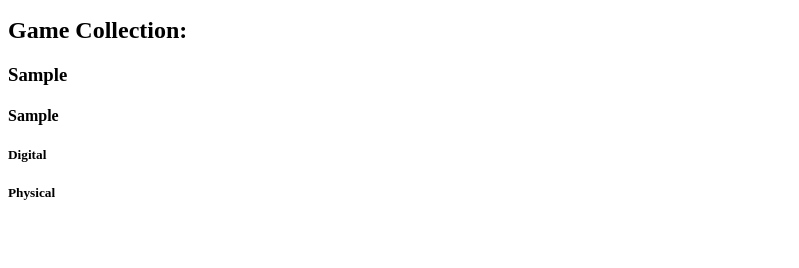
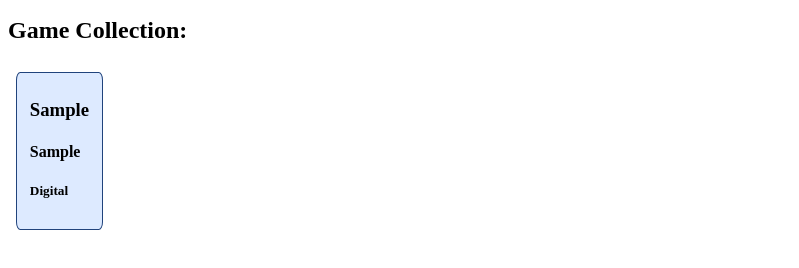
Before and after one commit to cjwales/week_6_wknd_homework, a plain HTML site: page homework/index.html in a window 1280 px wide. Both pictures are taken after typing "Sample", "Sample" into the empty fields and a click on the input "save". Shown: the part 126-394 px from the top of the page, without its empty margins (0-799 px from the left). Drawn offline with Linux system fonts and the light colour scheme.

Commit message:
fixed radio buttons and added CSS

```diff
--- a/homework/css/style.css
+++ b/homework/css/style.css
@@ -1,3 +1,13 @@
-p {
-  color:
+#game-collection {
+  display: flex;
+  flex-wrap: wrap;
+  list-style-type: none;
 }
+
+.game-item {
+  margin: 0.5rem 0.5rem;
+  padding: 0.5rem 0.8rem;
+  border: 1px solid #20437c;
+  border-radius: 5%;
+  background: #ddeaff;
+}
--- a/homework/index.html
+++ b/homework/index.html
@@ -25,11 +25,11 @@
 
       </select>
 
-      <input type="radio" name="digital" id="digital" value="Digital"checked>
+      <input type="radio" name="type" id="digital" value="Digital"checked>
       <label for="digital">Digital</label>
 
-      <input type="radio" name="physical" id="physical" value="Physical">
-      <label for="Physical">Physical</label>
+      <input type="radio" name="type" id="physical" value="Physical">
+      <label for="physical">Physical</label>
 
       <input type="submit" value="save">
     </form>
--- a/homework/js/app.js
+++ b/homework/js/app.js
@@ -5,6 +5,7 @@ document.addEventListener('DOMContentLoaded', () => {
 
     const newDiv = document.createElement('div');
     const collectionList = document.querySelector('#game-collection');
+    newDiv.classList.add('game-item');
 
     const titleHeading = document.createElement('h3');
     newDiv.appendChild(titleHeading);
@@ -14,13 +15,9 @@ document.addEventListener('DOMContentLoaded', () => {
     newDiv.appendChild(genreHeading);
     genreHeading.textContent = event.target.genre.value;
 
-    const digitalHeading = document.createElement('h5');
-    newDiv.appendChild(digitalHeading);
-    digitalHeading.textContent = event.target.digital.value;
-
-    const physicalHeading = document.createElement('h5');
-    newDiv.appendChild(physicalHeading);
-    physicalHeading.textContent = event.target.physical.value;
+    const typeHeading = document.createElement('h5');
+    newDiv.appendChild(typeHeading);
+    typeHeading.textContent = event.target.type.value;
 
     const ratingParagraph = document.createElement('p');
     newDiv.appendChild(ratingParagraph);
```
